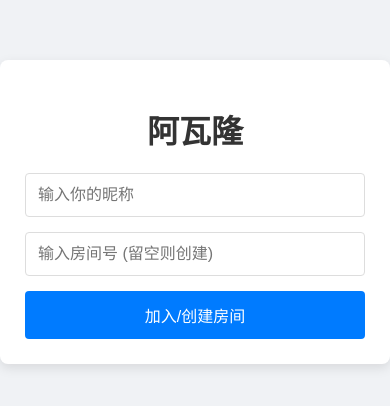
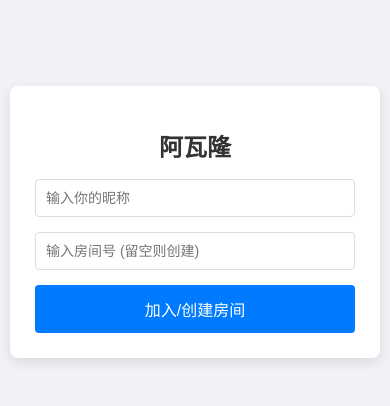
Before and after one commit to YirongWho/avalon-game, a website: page index.html in a window 390 px wide. Shown: the part 210-616 px from the top of the page. Drawn offline with nearby package versions, Linux system fonts and the light colour scheme; no server answers.

Commit message:
adapter for devices

```diff
--- a/index.html
+++ b/index.html
@@ -5,6 +5,30 @@
     <meta name="viewport" content="width=device-width, initial-scale=1.0">
     <title>阿瓦隆在线</title>
     <style>
+        /* 新增媒体查询，适配手机设备 */
+        @media (max-width: 600px) {
+            .container {
+                width: 95%;
+                padding: 15px;
+            }
+            body {
+                padding: 10px;
+            }
+            h1, h2 {
+                font-size: 1.5em;
+            }
+            .input-group input[type="text"], button {
+                font-size: 14px;
+                padding: 10px;
+            }
+            #game-board {
+                grid-template-columns: 1fr;
+                gap: 10px;
+            }
+            #players-info, #game-info {
+                padding: 10px;
+            }
+        }
         body { font-family: -apple-system, BlinkMacSystemFont, 'Segoe UI', Roboto, Helvetica, Arial, sans-serif; display: flex; justify-content: center; align-items: center; min-height: 100vh; margin: 0; background-color: #f0f2f5; }
         .container { width: 90%; max-width: 800px; background: white; padding: 25px; border-radius: 8px; box-shadow: 0 4px 12px rgba(0,0,0,0.1); }
         .hidden { display: none !important; }
```
